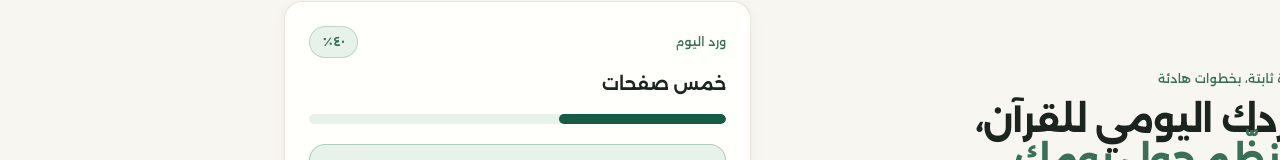
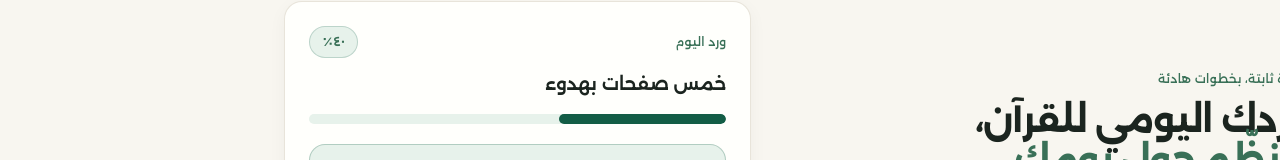
Before and after one commit to Shahd-404/Quran, a Next.js app: page / in a window 1280 px wide. Shown: the part 156-316 px from the top of the page. Built offline with nearby package versions, Linux system fonts and the light colour scheme.

Commit message:
test(auth): complete password recovery verification

```diff
--- a/src/components/Home.tsx
+++ b/src/components/Home.tsx
@@ -44,7 +44,7 @@ export default function Home() {
               id="daily-wird-preview-title"
               className="mt-3 text-lg font-semibold leading-7 text-ink"
             >
-              خمس صفحات
+              خمس صفحات بهدوء
             </h2>
             <div
               className="mt-4 h-2.5 w-full overflow-hidden rounded-full bg-primary-soft"
```
Also changed, not shown: 2 other files (tests, documents, lock files or other folders).
